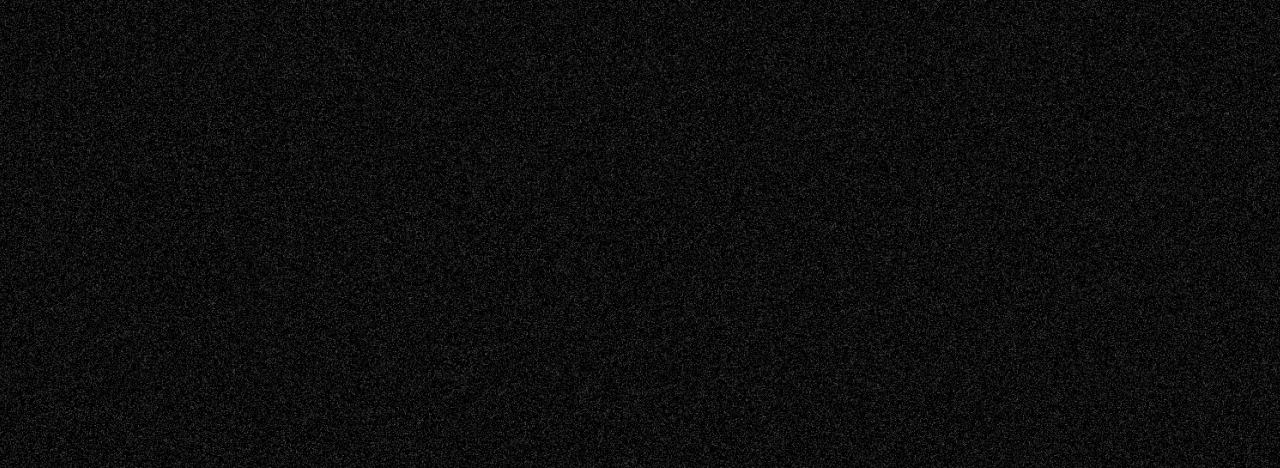
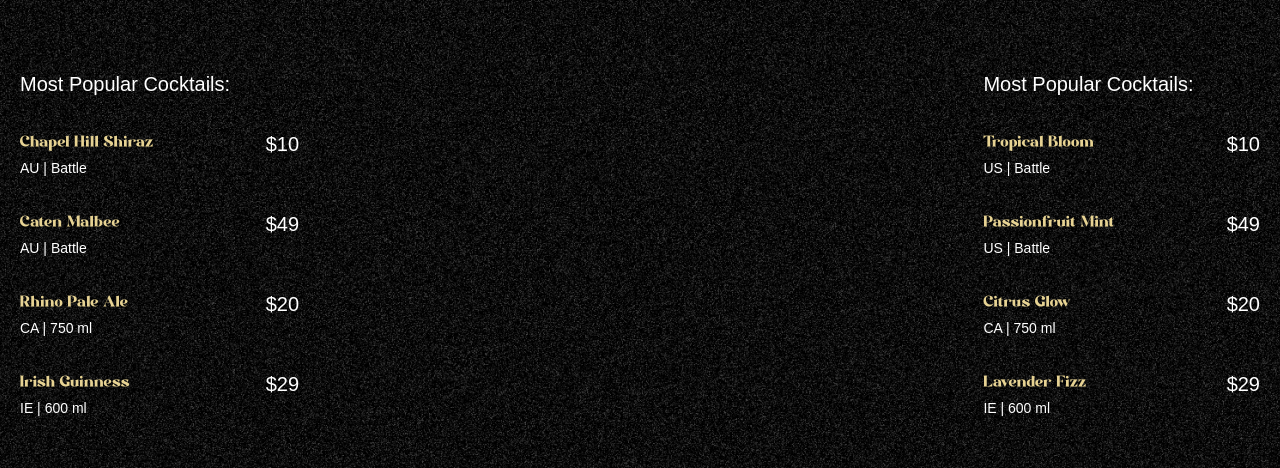
Before and after one commit to Karun9797/mojito_cocktail, a React (Vite) app: page / in a window 1280 px wide. Shown: the part 890-1358 px from the top of the page. Built offline with nearby package versions, Linux system fonts and the light colour scheme; a web font is replaced by a local one.

Commit message:
cocktails section

```diff
--- a/src/App.jsx
+++ b/src/App.jsx
@@ -3,6 +3,7 @@
 import { ScrollTrigger, SplitText } from "gsap/all";
 import Navbar from "./components/Navbar";
 import Hero from "./components/Hero";
+import Cocktails from "./components/Cocktails";
 
 gsap.registerPlugin(ScrollTrigger, SplitText);
 
@@ -11,7 +12,8 @@
     <main>
       <Navbar />
       <Hero />
-      <div className="h-dvh bg-[url('/images/noise.png')]"></div>
+      <Cocktails />
+      {/* <div className="h-dvh bg-black"></div> */}
     </main>
   );
 }
--- /dev/null
+++ b/src/components/Cocktails.jsx
@@ -0,0 +1,81 @@
+import React from "react";
+import { cocktailLists, mockTailLists } from "../../constants";
+import { useGSAP } from "@gsap/react";
+import gsap from "gsap";
+
+const Cocktails = () => {
+  useGSAP(() => {
+    const parallaxTL = gsap.timeline({
+      scrollTrigger: {
+        trigger: "#cocktails",
+        start: "top 30%",
+        end: "bottom 80%",
+        scrub: true,
+      },
+    });
+
+    parallaxTL.from("#c-left-leaf", {
+      x: -100,
+      y: 100,
+    });
+    parallaxTL.from("#c-right-leaf", {
+      x: 100,
+      y: 100,
+    });
+  }, []);
+  return (
+    <>
+      <section id="cocktails" className="noisy">
+        <img
+          src="/images/cocktail-left-leaf.png"
+          alt="cocktail-left-leaf"
+          id="c-left-leaf"
+        />
+        <img
+          src="/images/cocktail-right-leaf.png"
+          alt="cocktail-right-leaf"
+          id="c-right-leaf"
+        />
+
+        <div className="list">
+          <div className="popular">
+            <h2>Most Popular Cocktails:</h2>
+
+            <ul>
+              {cocktailLists.map((drink) => (
+                <li key={drink.name}>
+                  <div className="md:me-28">
+                    <h3>{drink.name}</h3>
+                    <p>
+                      {drink.country} | {drink.detail}
+                    </p>
+                  </div>
+                  <span>{drink.price}</span>
+                </li>
+              ))}
+            </ul>
+          </div>
+          <div className="loved">
+            <h2>Most Popular Cocktails:</h2>
+
+            <ul>
+              {mockTailLists.map((drink) => (
+                <li key={drink.name}>
+                  <div className="md:me-28">
+                    <h3>{drink.name}</h3>
+                    <p>
+                      {drink.country} | {drink.detail}
+                    </p>
+                  </div>
+                  <span>{drink.price}</span>
+                </li>
+              ))}
+            </ul>
+          </div>
+        </div>
+      </section>
+    </>
+  );
+};
+
+export default Cocktails;
--- a/src/components/Hero.jsx
+++ b/src/components/Hero.jsx
@@ -1,8 +1,13 @@
 import { useGSAP } from "@gsap/react";
 import gsap from "gsap";
 import { SplitText } from "gsap/all";
+import { useRef } from "react";
+import { useMediaQuery } from "react-responsive";
 
 const Hero = () => {
+  const videoRef = useRef();
+  const isMobile = useMediaQuery({ maxWidth: 768 });
+
   useGSAP(() => {
     const mojitoSplit = new SplitText(".title", { type: "chars, words" });
     const paragraphSplit = new SplitText(".subtitle", { type: "lines" });
@@ -39,10 +44,30 @@
       })
       .to(".right-leaf", { y: 600 }, 0)
       .to(".left-leaf", { y: -400 }, 0);
+
+    const startValue = isMobile ? "top 50%" : "center 60%";
+    const endValue = isMobile ? "120% top" : "bottom top";
+
+    const tl = gsap.timeline({
+      scrollTrigger: {
+        trigger: "video",
+        start: startValue,
+        end: endValue,
+        scrub: true,
+        pin: true,
+      },
+    });
+
+    videoRef.current.onloadedmetadata = () => {
+      tl.to(videoRef.current, {
+        currentTime: videoRef.current.duration,
+      });
+    };
   }, []);
 
   return (
-    <section id="hero" className="noisy">
+    <>
+      <section id="hero" className="noisy z-1">
         <h1 className="title">MOJITO</h1>
         <img
           src="/images/hero-left-leaf.png"
@@ -74,6 +99,16 @@
           </div>
         </div>
       </section>
+      <div className="video absolute inset-0">
+        <video
+          ref={videoRef}
+          src="/videos/output.mp4"
+          muted
+          playsInline
+          preload="auto"
+        />
+      </div>
+    </>
   );
 };
 
--- a/src/index.css
+++ b/src/index.css
@@ -89,7 +89,7 @@
   }
 
   #hero {
-    @apply relative z-10 min-h-dvh w-full border border-transparent;
+    @apply relative min-h-dvh w-full border border-transparent;
 
     h1 {
       @apply md:mt-32 mt-40 text-8xl md:text-[20vw] leading-none text-center font-modern-negra;
```
Lines whose indentation alone changed are shown as unchanged.
